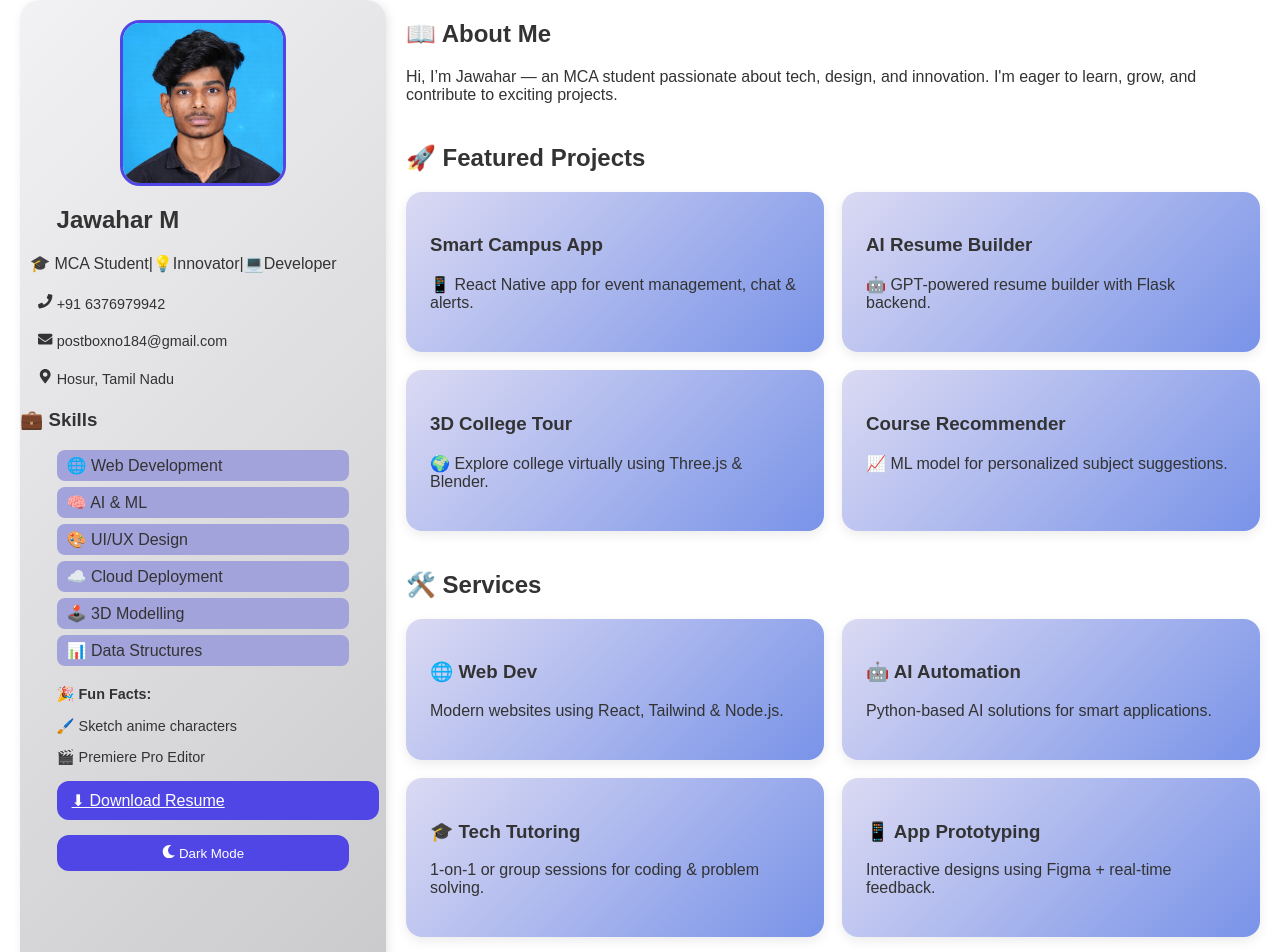
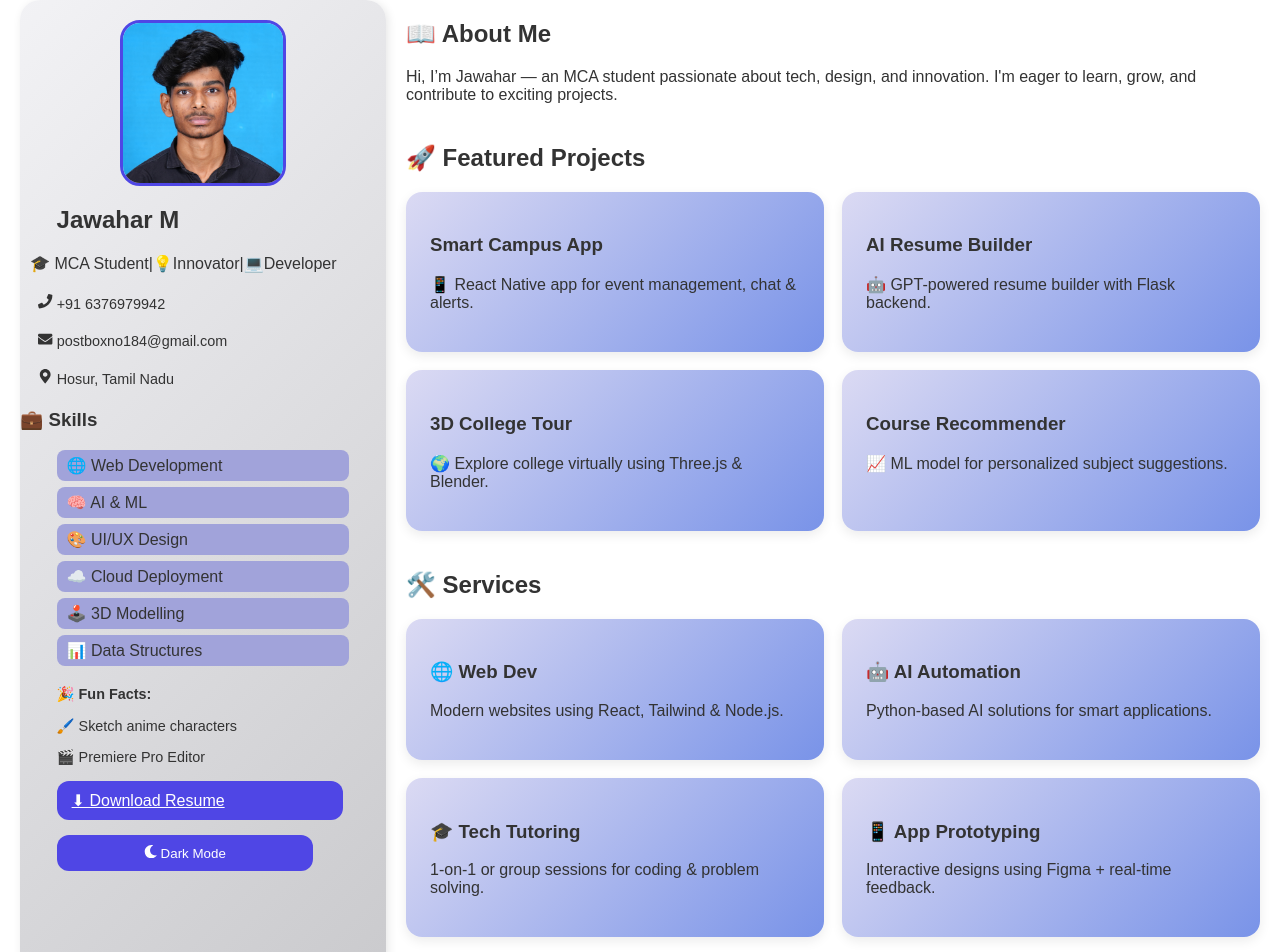
Before and after one commit to jawahar1828/Portfolio, a React (Create React App) app: page / in a window 1280 px wide. Shown: the top 952 px of the page. Built offline with nearby package versions, Linux system fonts and the light colour scheme.

Commit message:
Update App.css

```diff
--- a/src/App.css
+++ b/src/App.css
@@ -103,7 +103,7 @@ body {
   border-radius: 12px;
   cursor: pointer;
   display: block;
-  width: 80%;
+  width: 70%;
   margin-bottom: 10px;
   margin-left: 10%;
 }
```
